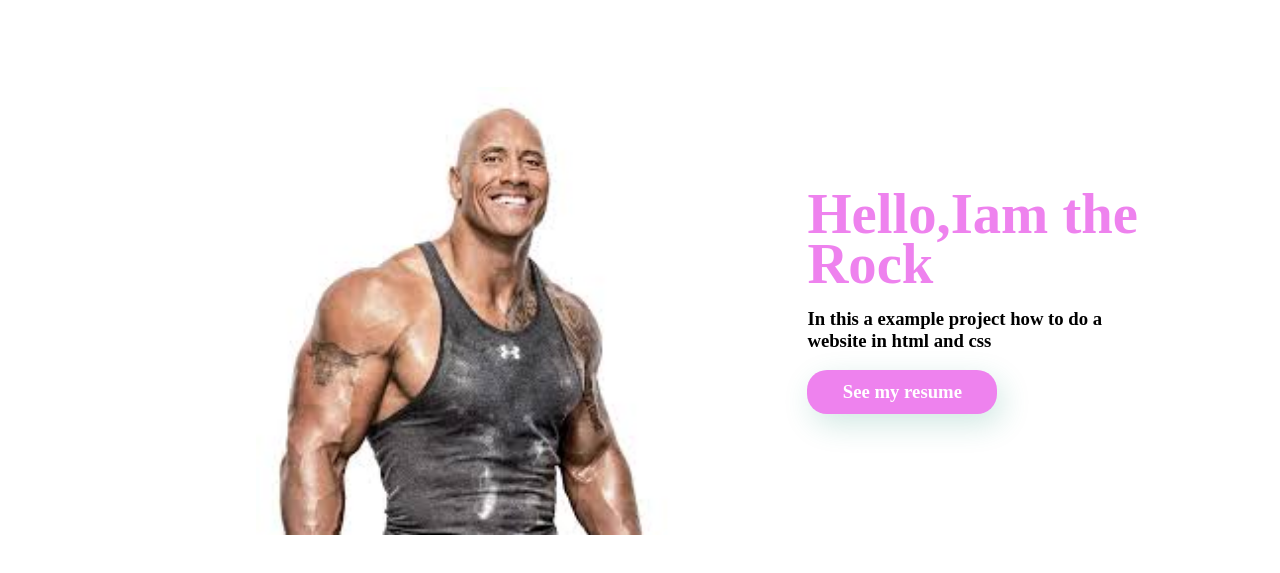
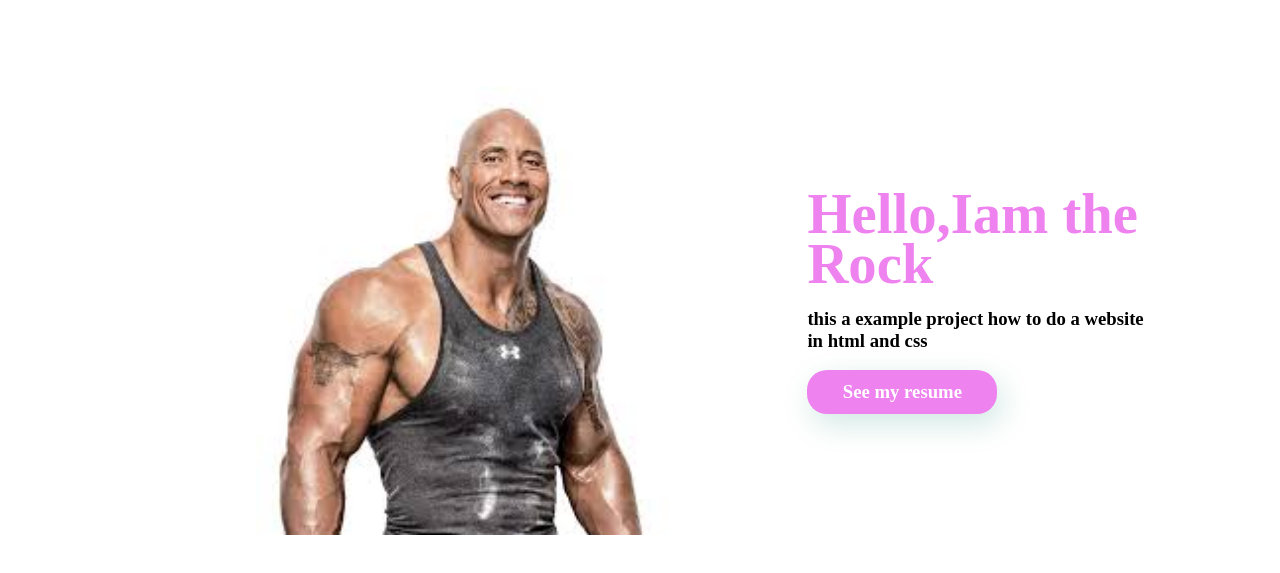
Before and after one commit to rudraradha/rudraradha.github.i, a plain HTML site: page web-development-basics-projcect/index.html in a window 1280 px wide. Shown: the part 89-662 px from the top of the page. Drawn offline with Linux system fonts and the light colour scheme.

Commit message:
Update index.html

```diff
--- a/web-development-basics-projcect/index.html
+++ b/web-development-basics-projcect/index.html
@@ -33,7 +33,7 @@
                      </div>
                 <div class="main-text">
                     <h1>Hello,Iam the Rock</h1>
-                    <p><h3>In this a example project how to do a website in html and css<h3/></p>
+                    <p><h3> this a example project how to do a website in html and css<h3/></p>
                     <a href="#"class="resume-btn">See my resume</a>
 
 
```
